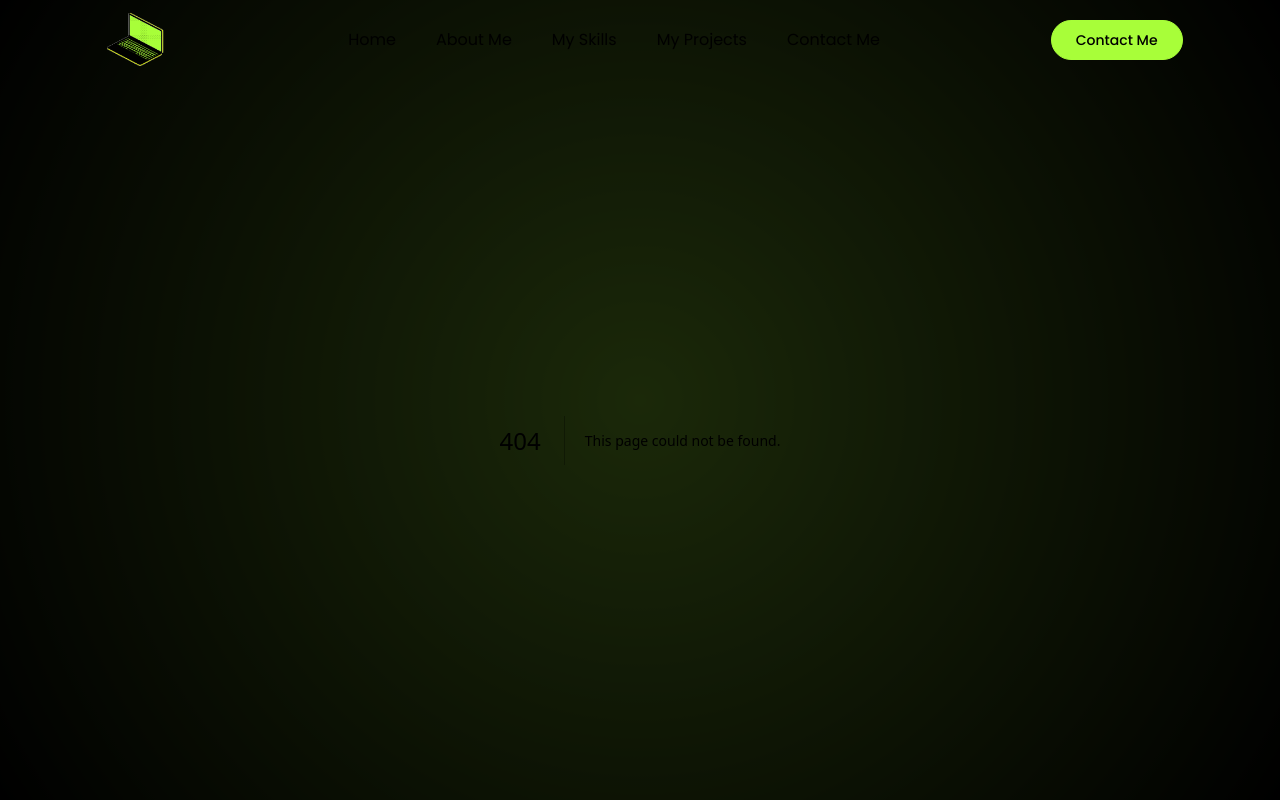
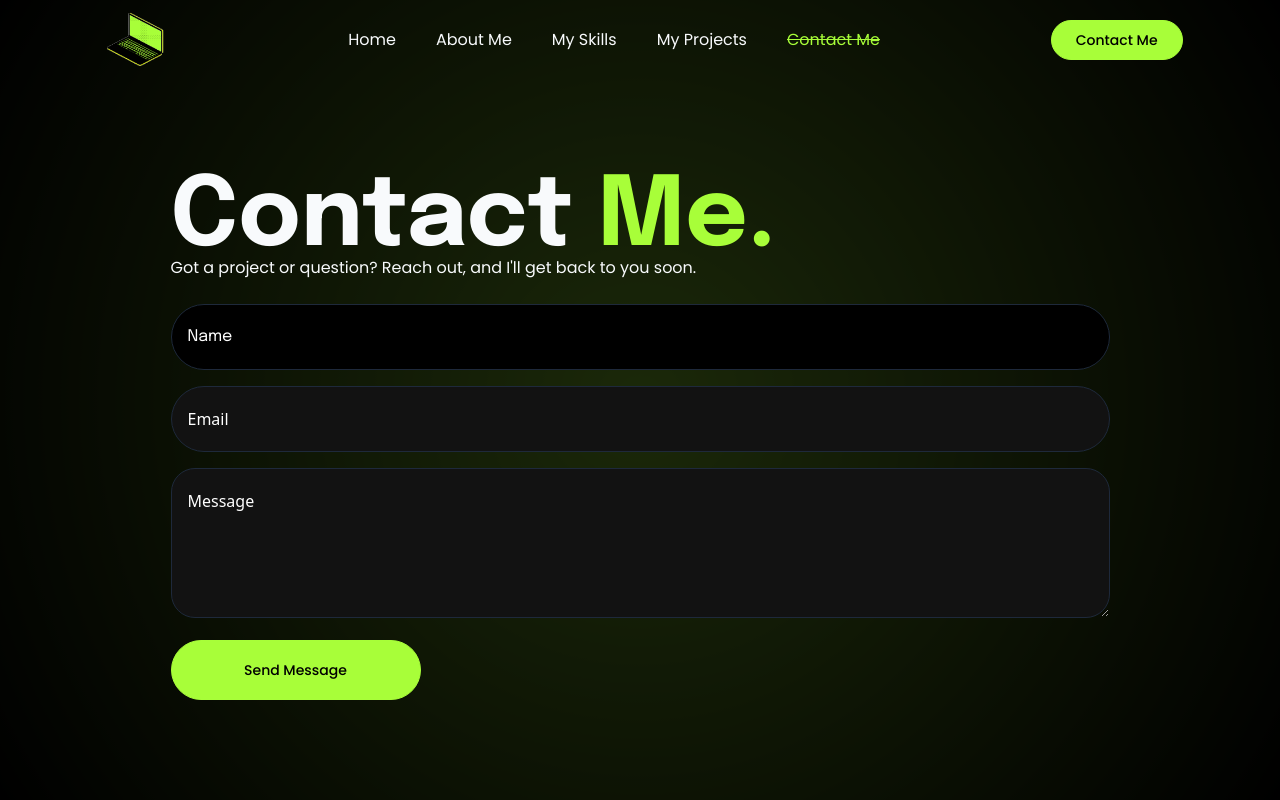
Before and after one commit to yhawbee1/My-Portfolio, a Next.js app: page /contact-me in a window 1280 px wide. Before the commit this address had no page. Built offline with nearby package versions, Linux system fonts and the light colour scheme.

Commit message:
Create Contact Me page

```diff
--- a/package.json
+++ b/package.json
@@ -28,7 +28,7 @@
     "eslint": "^8",
     "eslint-config-next": "14.2.3",
     "postcss": "^8",
-    "prettier": "^3.2.5",
+    "prettier": "^3.3.3",
     "prettier-plugin-tailwindcss": "^0.5.14",
     "tailwindcss": "^3.4.3"
   }
--- /dev/null
+++ b/src/app/contact-me/page.jsx
@@ -0,0 +1,104 @@
+
+"use client";
+import { useState, useRef } from "react";
+import { Button } from "@/components/ui/button";
+import { Loader } from "lucide-react";
+
+export default function Contact() {
+  const [error, setError] = useState(null);
+  const [success, setSuccess] = useState(null);
+  const [isLoading, setIsLoading] = useState(false);
+  const formRef = useRef(null)
+
+  async function handleSubmit(event) {
+    event.preventDefault();
+
+    const formData = new FormData(event.target);
+    formData.append(
+      "access_key",
+      "c197cf33-1230-406f-acf4-eb7c97b8ecfb"
+    );
+
+    const object = Object.fromEntries(formData);
+    const json = JSON.stringify(object);
+    setIsLoading(true);
+
+    try {
+      const response = await fetch("https://api.web3forms.com/submit", {
+        method: "POST",
+        headers: {
+          "Content-Type": "application/json",
+          Accept: "application/json",
+        },
+        body: json,
+      });
+
+      const result = await response.json();
+
+      if (response.ok) {
+        setSuccess("Your message has been sent successfully!🎉");
+        setError(null); // Clear any previous error messages
+        if (formRef.current) {
+          formRef.current.reset(); // Reset the form fields
+        }
+        setIsLoading(false);
+
+      } else {
+        setError("We encountered an issue while processing your request. Please try again.");
+        setSuccess(null); // Clear any previous success messages
+        setIsLoading(false);
+      }
+    } catch (error) {
+      console.error("Network error:", error);
+      setError("Oops! Something went wrong. Please try again later.");
+      setSuccess(null); // Clear any previous success messages
+    }
+  }
+
+  return (
+    <section className="flex flex-col h-full items-center justify-center px-3 md:px-5">
+      <div className="text-start">
+        <div className="mb-6">
+          <h1 className="font-epilogue lg:text-[96px] lg:leading-[75px] text-[45px] md:text-[65px] font-bold w-full">Contact <span className="text-brianGreen">Me.</span></h1>
+          <p className="font-poppins">Got a project or question? Reach out, and I&apos;ll get back to you soon.</p>
+        </div>
+
+      <form ref={formRef} onSubmit={handleSubmit}>
+        <div className="md:space-y-4 space-y-3">
+          <input
+            type="text"
+            placeholder="Name"
+            className="bg-black w-full rounded-full border  py-5 ps-4 pe-2 font-epilogue backdrop-blur-md placeholder:text-white"
+            name="name"
+            required
+          />
+          <input
+            type="email"
+            className="w-full rounded-full border py-5 ps-4 pe-2 placeholder:text-white"
+            placeholder="Email"
+            name="email"
+            required
+          />
+          <textarea
+            className="w-full rounded-3xl border py-5 ps-4 pe-2 placeholder:text-white h-[150px] md:h-"
+
+            placeholder="Message"
+            name="message"
+            required
+          ></textarea>
+          <Button
+            className="h-[50px] w-full rounded-full border border-brianGreen bg-brianGreen font-poppins text-black hover:bg-transparent hover:text-brianGreen max-[320px]:h-fit md:h-[60px] md:w-[250px] 2xl:text-xl"
+            type="submit"
+            disabled={isLoading}
+          >
+            {isLoading ?<Loader className="animate-spin" />  : "Send Message"}
+
+          </Button>
+          {success && <p className="text-green-500">{success}</p>}
+          {error && <p className="text-red-500">{error}</p>}
+        </div>
+      </form>
+    </div>
+    </section>
+  );
+}
--- a/src/app/page.js
+++ b/src/app/page.js
@@ -12,7 +12,7 @@ export default function Home() {
 
       <section className="mx-auto flex h-full w-[90%] items-center justify-center xl:w-[80%] min-[1537px]:w-[75%]">
         <span className="space-y-2 2xl:space-y-3 min-[1537px]:space-y-7">
-          <div className="absolute -right-10 md:hidden">
+          <div className="absolute -right-10 lg:hidden">
             <CircularText />
           </div>
           <h3 className=" cursor-default font-poppins text-brianGreen max-[320px]:text-[14px] md:text-xl">
@@ -31,7 +31,7 @@ export default function Home() {
               Contact Me
             </Button>
 
-            <div className="hidden md:block">
+            <div className="hidden lg:block">
               <CircularText />
             </div>
 
--- a/src/components/Header.jsx
+++ b/src/components/Header.jsx
@@ -12,7 +12,7 @@ const Header = () => {
     { Title: "About Me", Link: "/about" },
     { Title: "My Skills", Link: "/skills" },
     { Title: "My Projects", Link: "/projects" },
-    { Title: "Contact Me", Link: "/contact" },
+    { Title: "Contact Me", Link: "/contact-me" },
   ];
 
   return (
```
Also changed, not shown: 1 other file (tests, documents, lock files or other folders).
